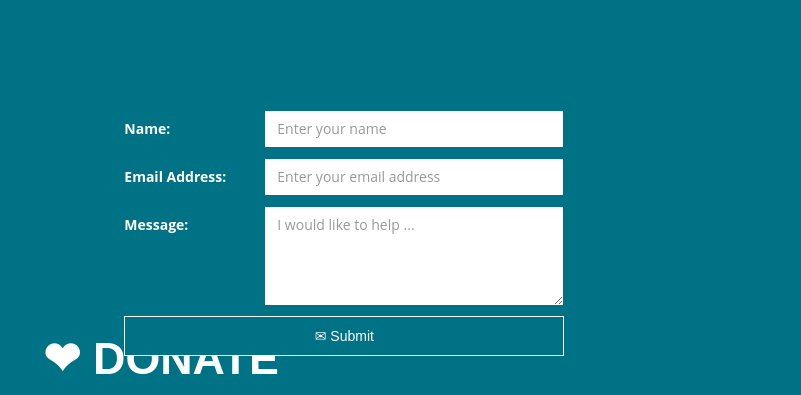
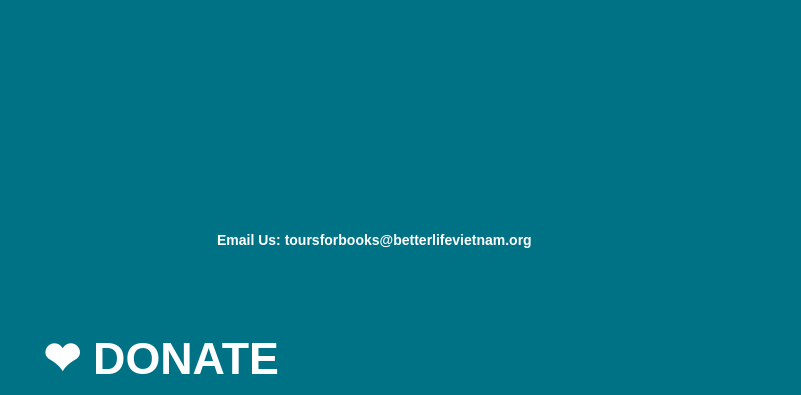
Before and after one commit to iamthuypham/BetterLifeVietnam-Node, a website: page app/public/responsible-tourism.html in a window 1280 px wide. Shown: the part 2975-3370 px from the top of the page, 479-1280 px from the left. Drawn offline with nearby package versions, Linux system fonts and the light colour scheme; grey boxes are pictures that could not be loaded; a script that the page names is missing.

Commit message:
Deactivate Contact form

```diff
--- a/app/public/responsible-tourism.html
+++ b/app/public/responsible-tourism.html
@@ -175,25 +175,26 @@
         </div>
       </div>
       <div class="contact-column-2 w-col w-col-7">
-        <div class="form-wrapper w-form">
-          <form class="form w-clearfix" data-name="Message Form" id="wf-form-Message-Form" name="wf-form-Message-Form">
-            <label class="form-text" for="name-3">Name:</label>
-            <input class="form-input w-input" data-name="Name 3" id="name-3" maxlength="256" name="name-3" placeholder="Enter your name" type="text">
-            <label class="form-text" for="email-3">Email Address:</label>
-            <input class="form-input w-input" data-name="Email 3" id="email-3" maxlength="256" name="email-3" placeholder="Enter your email address" required="required" type="email">
-            <label class="form-text" for="Message-3">Message:</label>
-            <textarea class="form-input text-area w-input" data-name="Message 3" id="Message-3" maxlength="5000" name="Message-3" placeholder="I would like to help ..."></textarea>
-            <input class="submit-button w-button" data-wait="Please wait..." type="submit" value="✉ Submit">
-          </form>
-          <div class="success-message w-form-done">
-            <div>Thank you! Your message has been sent.
-              <br>We will follow up with you.</div>
-          </div>
-          <div class="error-message w-form-fail">
-            <div>Oops! Something went wrong while submitting the form. You can email us directly at <strong>toursforbooks@betterlifevietnam.org</strong>
-            </div>
-          </div>
-        </div>
+        <div><strong>Email Us: toursforbooks@betterlifevietnam.org</strong></div>
+        <!--<div class="form-wrapper w-form">-->
+        <!--  <form class="form w-clearfix" data-name="Message Form" id="wf-form-Message-Form" name="wf-form-Message-Form">-->
+        <!--    <label class="form-text" for="name-3">Name:</label>-->
+        <!--    <input class="form-input w-input" data-name="Name 3" id="name-3" maxlength="256" name="name-3" placeholder="Enter your name" type="text">-->
+        <!--    <label class="form-text" for="email-3">Email Address:</label>-->
+        <!--    <input class="form-input w-input" data-name="Email 3" id="email-3" maxlength="256" name="email-3" placeholder="Enter your email address" required="required" type="email">-->
+        <!--    <label class="form-text" for="Message-3">Message:</label>-->
+        <!--    <textarea class="form-input text-area w-input" data-name="Message 3" id="Message-3" maxlength="5000" name="Message-3" placeholder="I would like to help ..."></textarea>-->
+        <!--    <input class="submit-button w-button" data-wait="Please wait..." type="submit" value="✉ Submit">-->
+        <!--  </form>-->
+        <!--  <div class="success-message w-form-done">-->
+        <!--    <div>Thank you! Your message has been sent.-->
+        <!--      <br>We will follow up with you.</div>-->
+        <!--  </div>-->
+        <!--  <div class="error-message w-form-fail">-->
+        <!--    <div>Oops! Something went wrong while submitting the form. You can email us directly at <strong>toursforbooks@betterlifevietnam.org</strong>-->
+        <!--    </div>-->
+        <!--  </div>-->
+        <!--</div>-->
       </div>
     </div>
   </div>
```
Also changed, not shown: app/public/about.html (+20 -19 lines), app/public/what-we-do.html (+20 -19 lines).
